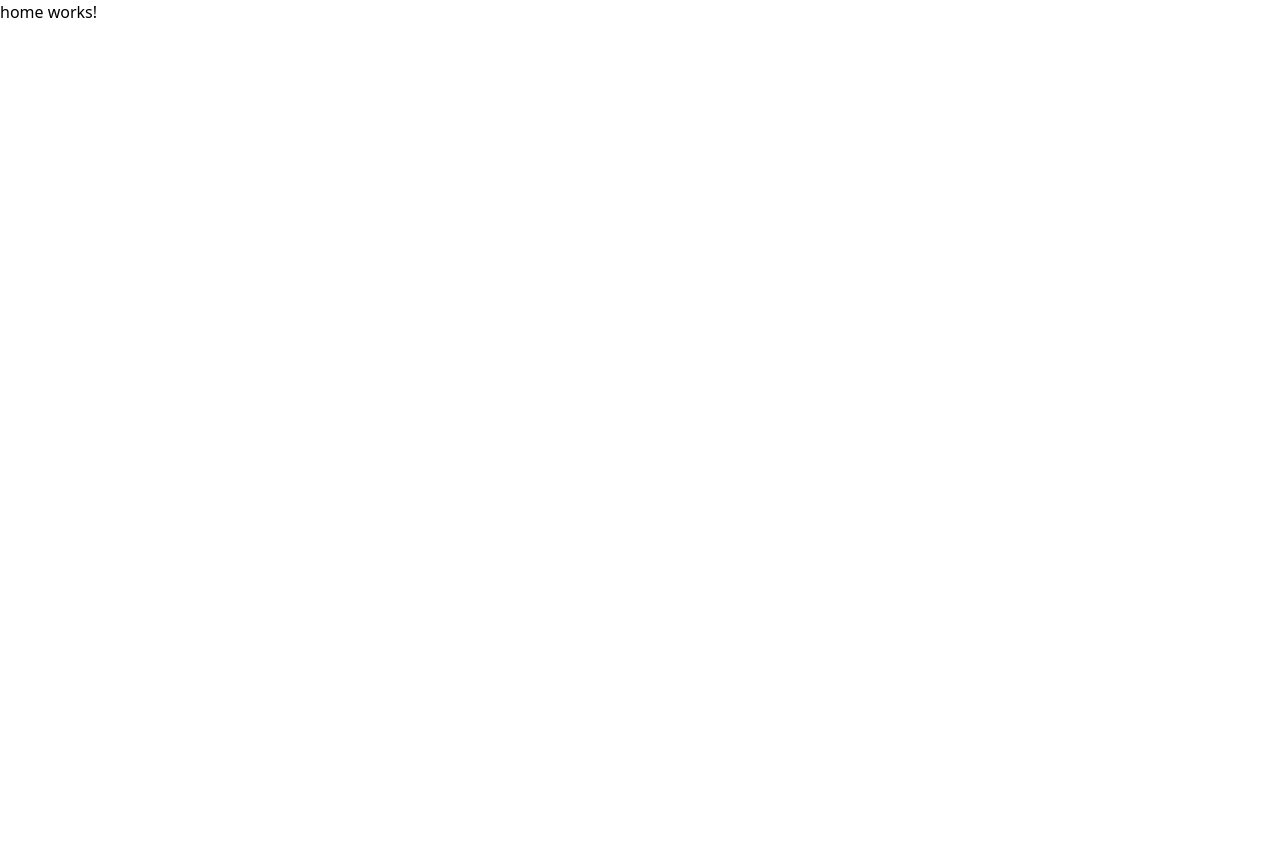
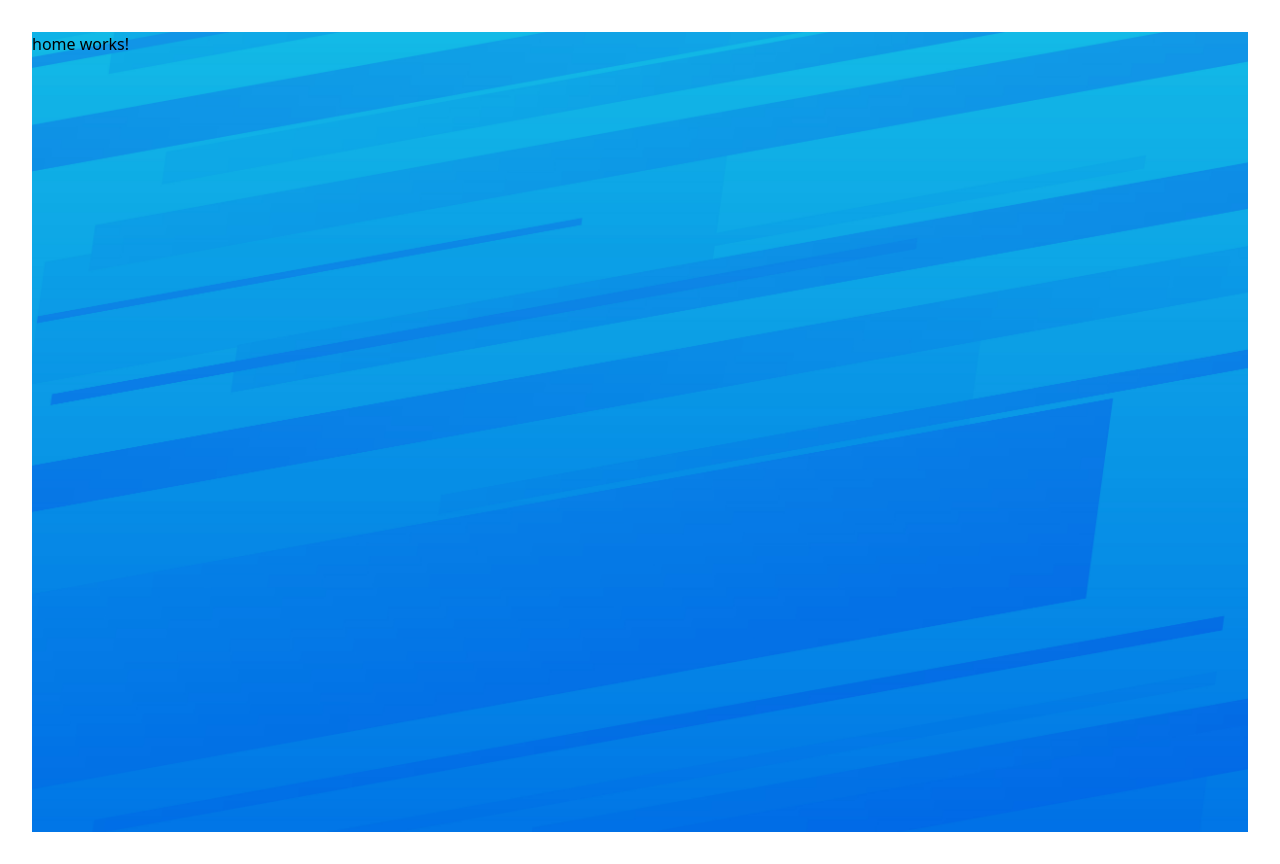
Before and after one commit to clodioneto/app-baralho-pokemon, an Angular app: page /home in a window 1280 px wide. Before the commit the page ends 800 px from the top, so only its background shows below. Built offline with nearby package versions, Linux system fonts and the light colour scheme.

Commit message:
Instalação tailwind

```diff
--- a/src/app/home/home.component.html
+++ b/src/app/home/home.component.html
@@ -1 +1 @@
-<p>home works!</p>
+<div class="teste flex items-stretch min-h-screen m-8">home works!</div>
--- a/src/app/home/home.component.scss
+++ b/src/app/home/home.component.scss
@@ -0,0 +1,6 @@
+.teste {
+  background-image: url(/assets/img/banner-de-fundo-azul-perfeito-para-canva.jpg) !important;
+  background-position: center;
+  background-repeat: no-repeat;
+  background-size: cover;
+}
```
Also changed, not shown: src/assets/img/banner-de-fundo-azul-perfeito-para-canva.jpg (added), src/assets/img/images.png (added).
